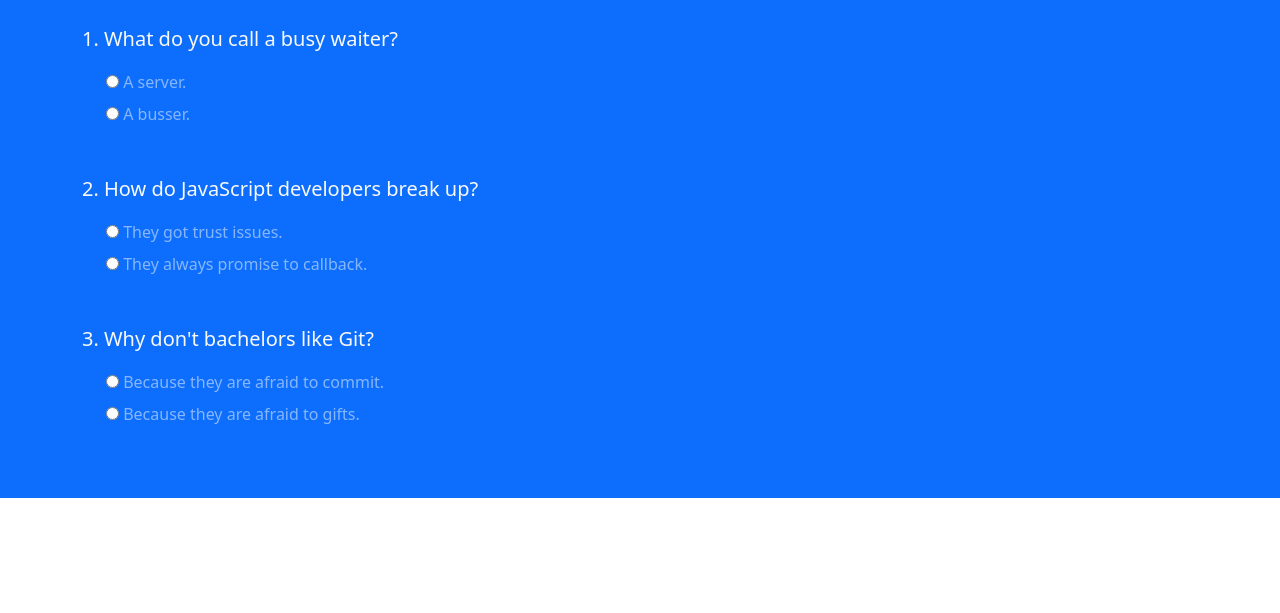
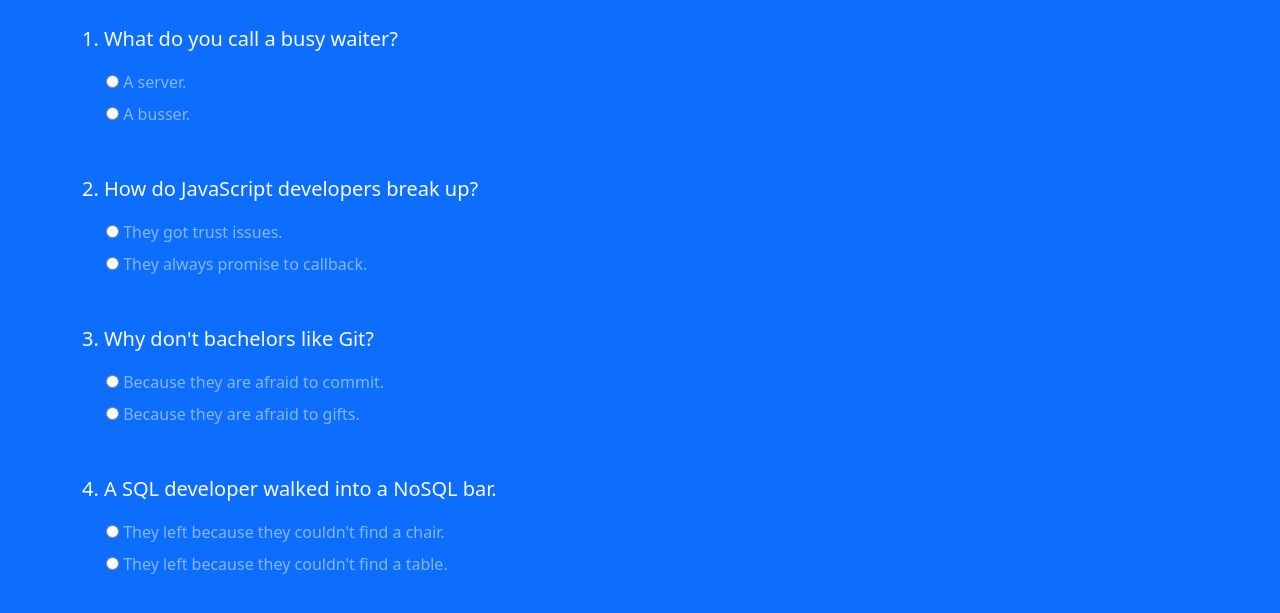
Before and after one commit to shaikrasheed99/funny-programming-quiz, a plain HTML site: page index.html in a window 1280 px wide. Shown: the part 291-904 px from the top of the page. Before the commit the page ends 800 px from the top, so only its background shows below. Drawn offline with nearby package versions, Linux system fonts and the light colour scheme.

Commit message:
Add. Question-4

```diff
--- a/index.html
+++ b/index.html
@@ -59,6 +59,20 @@
                             <label class="form-check-label">Because they are afraid to gifts.</label>
                         </div>
                     </div>
+
+                    <div class="question-4 my-5">
+                        <p class="lead font-weight-normal">
+                            4. A SQL developer walked into a NoSQL bar.
+                        </p>
+                        <div class="form-check my-2 text-white-50">
+                            <input type="radio" name="question4" value="A">
+                            <label class="form-check-label">They left because they couldn't find a chair.</label>
+                        </div>
+                        <div class="form-check my-2 text-white-50">
+                            <input type="radio" name="question4" value="B">
+                            <label class="form-check-label">They left because they couldn't find a table.</label>
+                        </div>
+                    </div>
                 </form>
             </div>
         </div>
```
